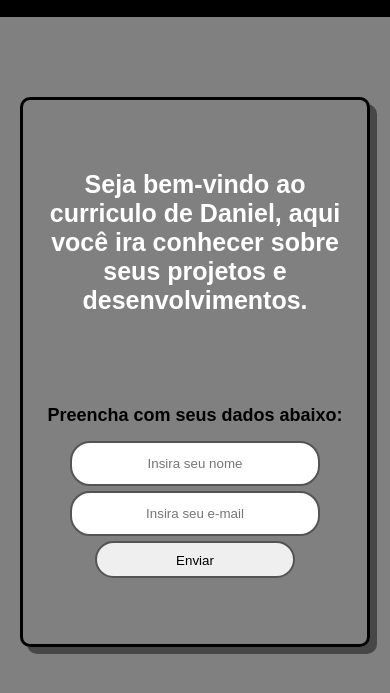
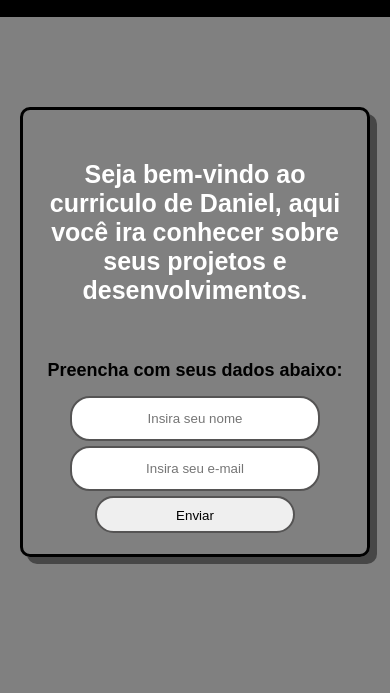
Before and after one commit to Goncxz/Landing-page-curriculo, a plain HTML site: page index.html in a window 390 px wide. Shown: the part 63-756 px from the top of the page. Drawn offline with nearby package versions, Linux system fonts and the light colour scheme.

Commit message:
Add files via upload

```diff
--- a/style.css
+++ b/style.css
@@ -153,19 +153,19 @@ transition: 0.3s all;
 @media screen and (max-width: 500px) {
 
     #sobre-mim {
-        margin-top: 55px;
+        margin-top: 40x;
         padding: 15px;
         font-size: 25px;
     }
 
     #container{
-        margin-top: 80px;
-        height: 550px;
+        margin-top: 90px;
+        height: 450px;
         width: 350px;
     }
 
     h2 {
-        margin-top: 20px;
+        margin-top: -15px;
         font-size: 18px;
     }
 
```
